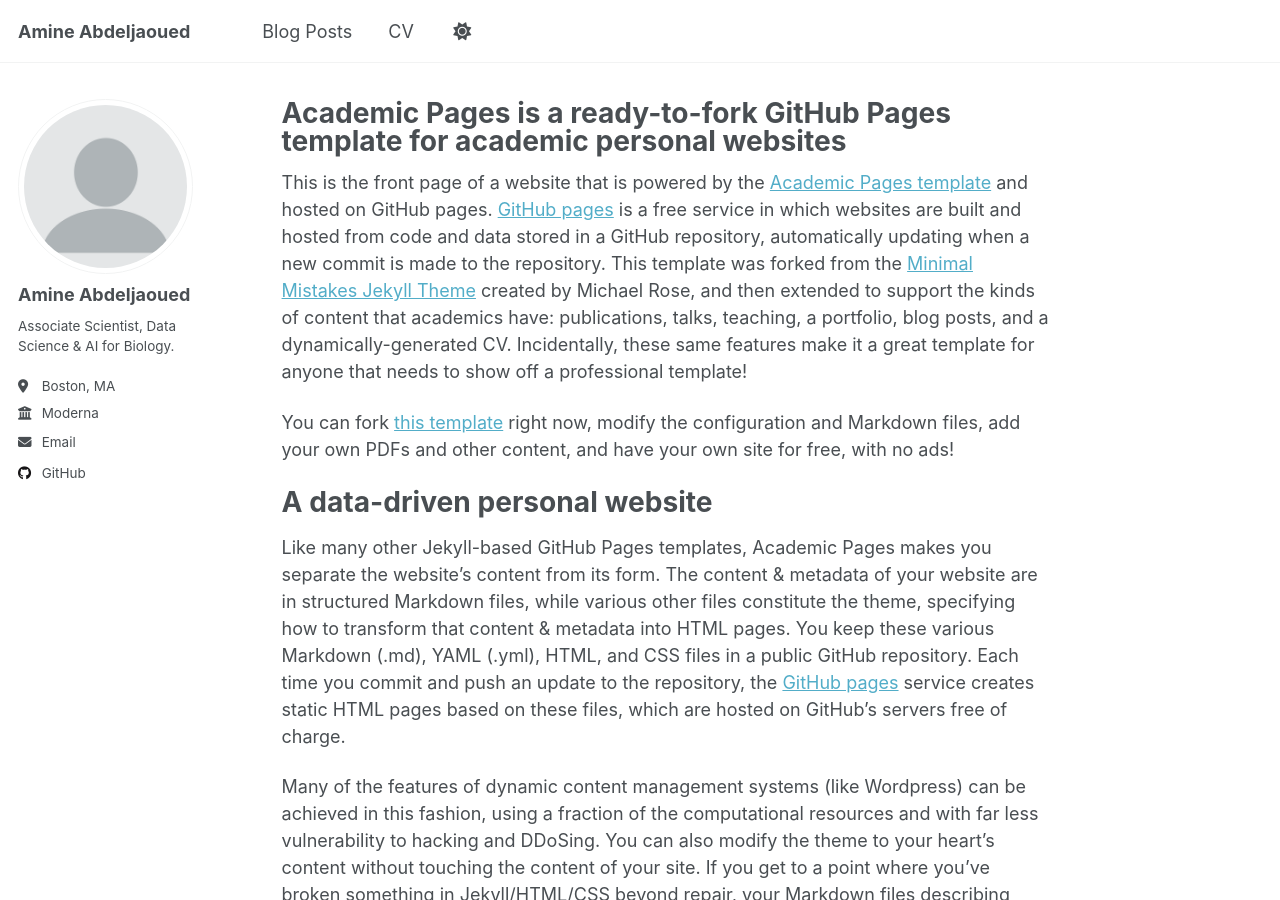
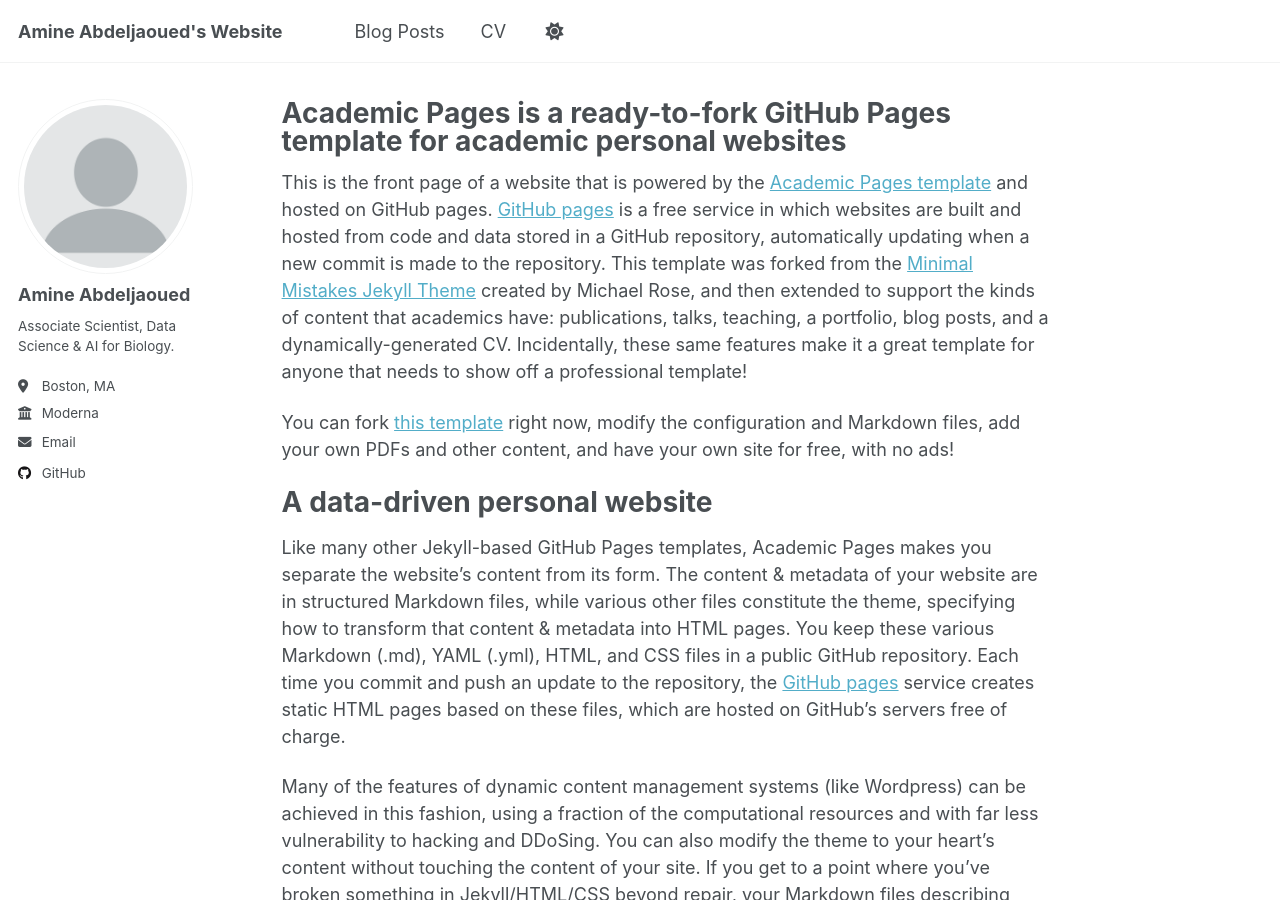
Before and after one commit to amine-abdeljaoued/amine-abdeljaoued.github.io, a Jekyll site: the page built from _pages/about.md, in a window 1280 px wide and 900 px high. Built offline with Jekyll 4.4.1, drawn with Linux system fonts in a browser that asks for light colours; a script that is not in the unit is left out.

Commit message:
Update _config.yml

```diff
--- a/_config.yml
+++ b/_config.yml
@@ -9,7 +9,7 @@
 # Basic Site Settings
 locale                   : "en-US"
 site_theme               : "default" # Currently available options are "default", "air"
-title                    : "Amine Abdeljaoued"
+title                    : "Amine Abdeljaoued's Website"
 title_separator          : "-"
 name                     : &name "Amine Abdeljaoued"
 description              : &description "Amine Abdeljaoued's personal website"   # Update this with a general description of your site, this is the default if not overridden by a page
```
